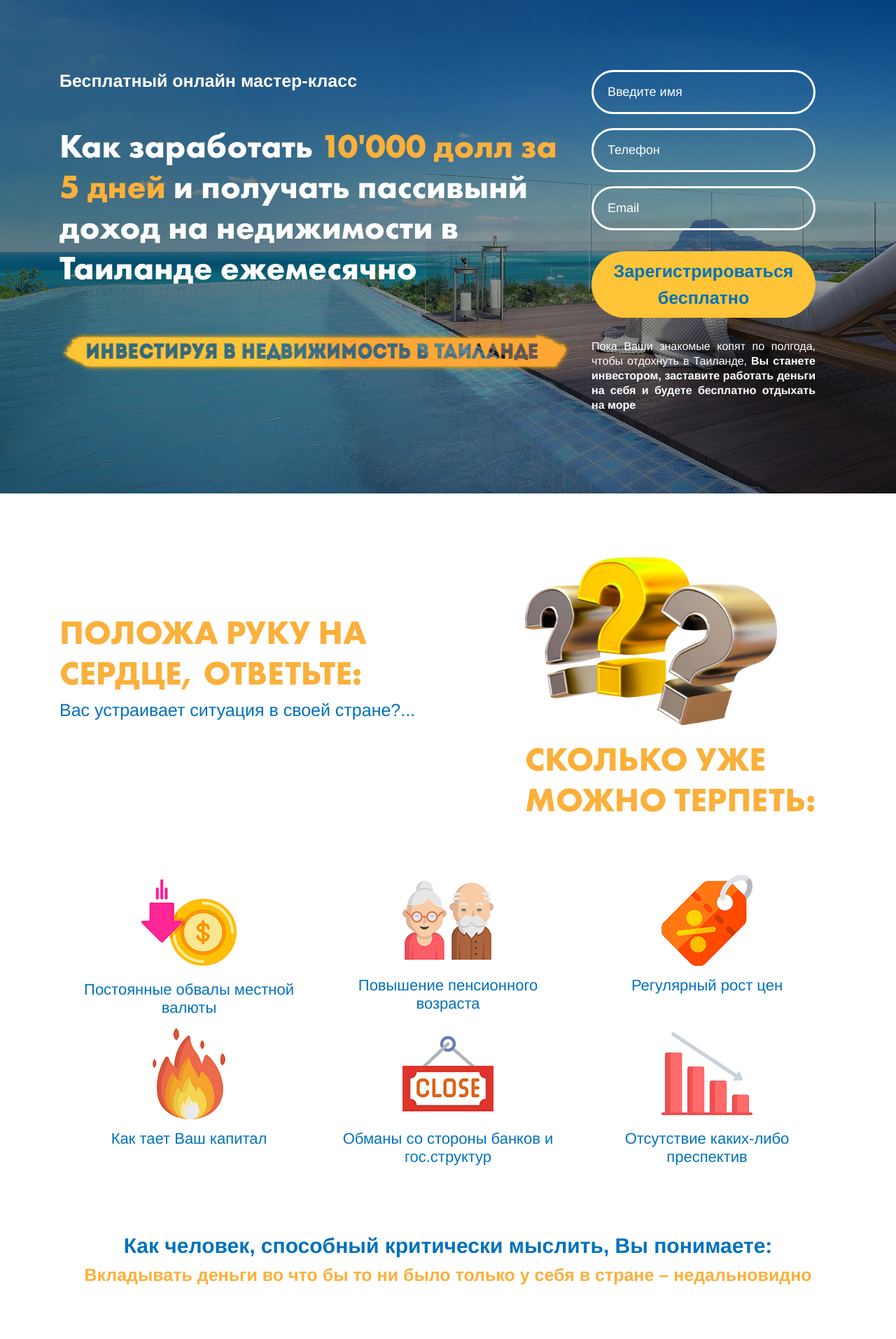
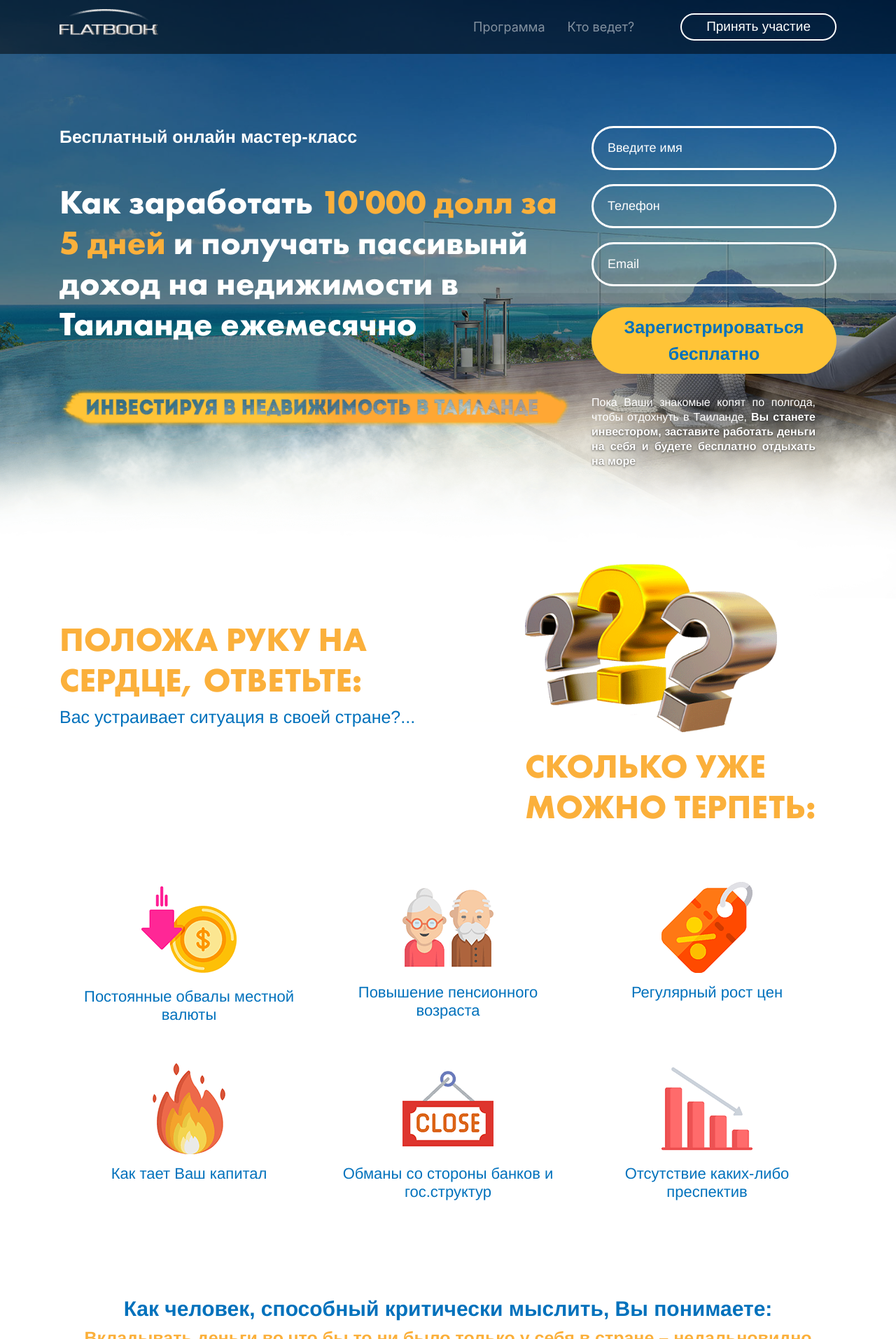
Before and after one commit to AndrewBeznosko/asia, a PHP site: page / in a window 1280 px wide; the page is wider, and only the part inside the window is pictured. Shown: the top 1913 px of that part at 70% size. Run offline with PHP 8.4, Linux system fonts and the light colour scheme; style sheets or scripts are compiled from the project's sources.

Commit message:
ready PC

```diff
--- a/index.html
+++ b/index.html
@@ -15,20 +15,23 @@
 </head>
 
 <body class="relative" data-spy="scroll" data-target=".navbar-landing">
-    <header class="section-header d-none">
-        <nav class="navbar navbar-landing navbar-expand-lg navbar-white bg-white">
+    <header>
+        <nav class="navbar navbar-expand-lg navbar-dark fixed-top">
             <div class="container">
-                <a class="navbar-brand mr-auto" href="#"> <img class="logo" src="img/logo.png"> airPods Case</a>
+                <a class="navbar-brand mr-auto" href="#"> <img class="logo" src="img/1f2d4d1c9964d5a3cb15fb6010f74cf6-lossy.png"></a>
                 <button class="navbar-toggler" type="button" data-toggle="collapse" data-target="#navbar1">
                     <span class="navbar-toggler-icon"></span>
                 </button>
                 <div class="collapse navbar-collapse" id="navbar1">
                     <ul class="navbar-nav ml-auto align-items-center">
                         <li class="nav-item">
-                            <a class="nav-link page-scroll" href="#intro">Выбрать чехол</a>
+                            <a class="nav-link page-scroll" href="#intro">Программа</a>
                         </li>
                         <li class="nav-item">
-                            <a class="nav-link page-scroll" href="#features">Обзор</a>
+                            <a class="nav-link page-scroll" href="#features">Кто ведет?</a>
+                        </li>
+                        <li class="nav-item">
+                            <a class="nav-link page-scroll btn btn-outline-light" href="#features">Принять участие</a>
                         </li>
                     </ul>
                 </div>
@@ -54,7 +57,7 @@
                             Зарегистрироваться<br>бесплатно
                         </button>
                     </form>
-                    <p class="description">Пока Ваши знакомые копят по полгода, чтобы отдохнуть в Таиланде, <b>Вы станете инвестором, заставите работать деньги на себя и будете бесплатно отдыхать на море</b></p>
+                    <p class="description">Пока Ваши знакомые копят по полгода, чтобы отдохнуть в Таиланде, <b class="text_shadow">Вы станете инвестором, заставите работать деньги на себя и будете бесплатно отдыхать на море</b></p>
                 </div>
             </div>
         </div>
@@ -64,12 +67,12 @@
     <!-- ========================= sec_2 ========================= -->
     <section class="sec_2">
         <div class="container">
-            <div class="row">
-                <div class="col-lg-7">
+            <div class="row row_block">
+                <div class="col-lg-7 zi-1">
                     <h2 class="sec_title first">ПОЛОЖА РУКУ НА СЕРДЦЕ, ОТВЕТЬТЕ:</h2>
                     <p>Вас устраивает ситуация в своей стране?...</p>
                 </div>
-                <div class="col-lg-5">
+                <div class="col-lg-5 zi-1">
                     <img src="img/7176184f5a5944cf7e7b101937443330-lossy.png?crc=3882067209" alt="">
                     <h2 class="sec_title">СКОЛЬКО УЖЕ МОЖНО ТЕРПЕТЬ:</h2>
                 </div>
@@ -121,6 +124,8 @@
             <div class="row">
                 <div class="col-12">
                     <h1 class="sec_title">НУЖЕН ВАРИАНТ, КОТОРЫЙ:</h1>
+                    <div class="row align-items-center">
+                        <div class="col-lg-6">
                             <div class="list">
                                 <p><span>1</span> Позволит зарабатывать в валюте</p>
                                 <p><span>2</span> Не требует больших вложений</p>
@@ -128,11 +133,15 @@
                                 <p><span>4</span> Будет безопасным</p>
                                 <p><span>5</span> Связан с чем-то реальным (а не очередные ммм или форексы)</p>
                             </div>
+                        </div>
+                        <div class="col-lg-6">
                             <div class="txt_img_bg">
                                 Такой вариант есть – это инвестирование <br><strong>в недвижимость в Таиланде</strong>
                             </div>
                             <div class="btn_wrapp">
                                 <button class="b-btn">Узнать больше на мастер-классе</button>
+                            </div>
+                        </div>
                     </div>
                 </div>
             </div>
--- a/sass/_andrew.scss
+++ b/sass/_andrew.scss
@@ -1,5 +1,44 @@
+// ==================================================
+// header
+// ==================================================
+
+header {
+    .navbar {
+        background-color: rgba(0, 0, 0, .5);
+    }
+}
+
+.btn.btn-outline-light {
+    border-width: 2px;
+    border-color: #FFFFFF;
+    background-color: transparent;
+    border-radius: 400px;
+    color: #FFFFFF !important;
+    line-height: 23px;
+    font-size: 19px !important;
+    text-align: center;
+    font-family: Helvetica, Helvetica Neue, Arial, sans-serif;
+    padding: 5px 35px 7px !important;
+    margin-left: 50px;
+
+    &:active {
+        color: #000 !important;
+    }
+}
+
+@media (min-width: 992px) {
+    .navbar-expand-lg .navbar-nav .nav-link {
+        padding-right: 1rem;
+        padding-left: 1rem;
+        font-size: 18px;
+    }
+}
+// ==================================================
+// sec_1
+// ==================================================
+
 .sec_1 {
-    padding: 100px 0;
+    padding: 180px 0 170px;
     background: transparent url("../img/1%20copy.jpg?crc=95492434") no-repeat center center;
     background-size: cover;
     min-height: 80vh;
@@ -9,6 +48,7 @@
     -ms-align-items: center;
     align-items: center;
     position: relative;
+    min-height: 100vh;
 
     .container {
         z-index: 1;
@@ -55,7 +95,7 @@
 }
 
 .form {
-    max-width: 320px;
+    // max-width: 320px;
     width: 100%;
 
     .input {
@@ -124,7 +164,19 @@
 // ==================================================
 
 .sec_2 {
-    margin: 90px 0 0;
+    position: relative;
+
+    &::after {
+        content: '';
+        display: block;
+        position: absolute;
+        top: -350px;
+        left: 0;
+        width: 100%;
+        height: 150%;
+        background-image: url("../img/22.png");
+        background-size: 100% auto;
+    }
 
     .sec_title {
         color: #FBB03B;
@@ -136,6 +188,10 @@
         &.first {
             margin-top: 80px;
         }
+    }
+
+    .row_block {
+        margin-top: -50px;
     }
 
     p {
@@ -158,7 +214,7 @@
 
 .sec_3 {
     padding-top: 40px;
-    padding-bottom: 70px;
+    padding-bottom: 20px;
 
     p {
         color: #0071BC;
@@ -171,6 +227,10 @@
 
     .row_blocks {
         margin: 30px 0;
+
+        & > div {
+            margin-bottom: 40px;
+        }
     }
 
     h2.blue {
--- a/sass/_common.scss
+++ b/sass/_common.scss
@@ -1,5 +1,6 @@
 section.with_after {
     position: relative;
+
     &::after {
         content: '';
         display: block;
@@ -37,3 +38,19 @@ section.with_after {
         color: #2a60dc;
     }
 }
+
+.zi-1 {
+    z-index: 1;
+}
+
+.zi-2 {
+    z-index: 2;
+}
+
+.zi-9 {
+    z-index: 9;
+}
+
+.text_shadow {
+    text-shadow: 0 1px 3px rgba(0, 0, 0, .6);
+}
```
Also changed, not shown: other parts of sass/_andrew.scss (+31 -2 lines). Lines whose indentation alone changed are shown as unchanged.
